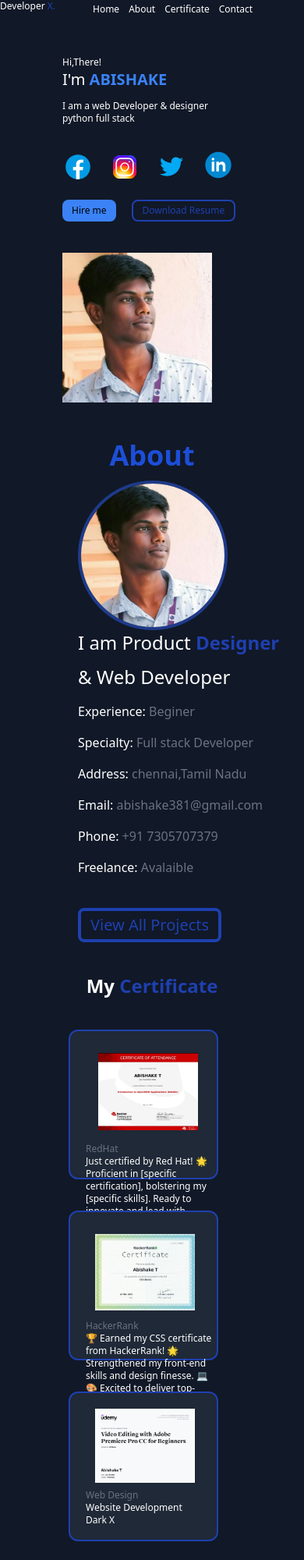
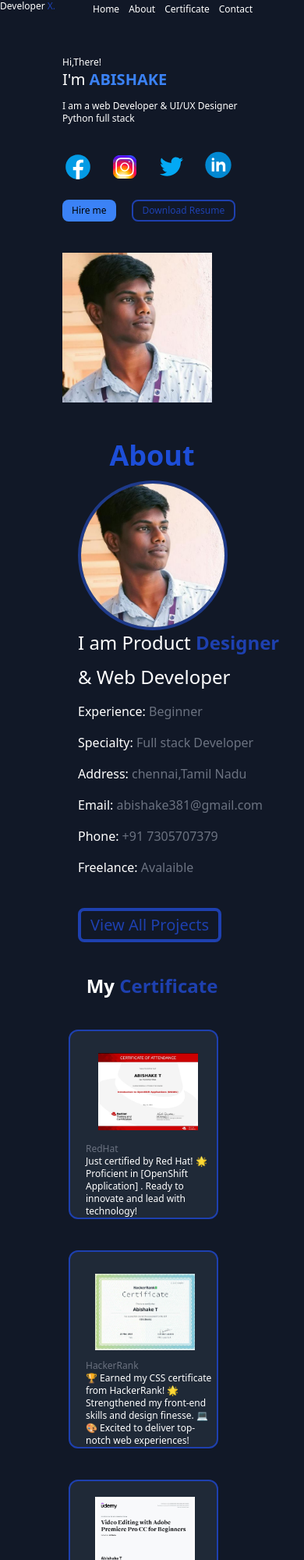
Before and after one commit to Abishake01/portfolio, a website: page index.html in a window 390 px wide. Shown: the top 2000 px of the page at 78% size. Drawn offline with nearby package versions, Linux system fonts and the light colour scheme.

Commit message:
Certificates added

```diff
--- a/index.html
+++ b/index.html
@@ -51,9 +51,9 @@
                         <h1 class="text-white text-xl md:text-5xl ml-10 ">I'm <span
                                 class="text-blue-500 font-bold">ABISHAKE </span>
                         </h1>
-                        <p class="text-white ml-10 mt-3 text-xs md:text-3xl"> I am a web Developer & designer
+                        <p class="text-white ml-10 mt-3 text-xs md:text-3xl"> I am a web Developer & UI/UX Designer
                         </p>
-                        <p class="text-white ml-10 text-xs md:text-3xl">python full stack
+                        <p class="text-white ml-10 text-xs md:text-3xl">Python full stack
                         </p>
                         <div class="flex gap-5 md:gap-10 pt-6 ml-10">
                             <a href="https://www.facebook.com/abishake.abishake.7758?mibextid=ZbWKwL">
@@ -176,7 +176,7 @@
                     <h1 class="text-white text-2xl md:text-5xl"> I am Product <span
                             class="text-blue-800 text-2xl md:text-5xl font-bold">Designer</span></h1>
                     <h1 class="text-white text-2xl md:text-5xl pt-3"> & Web Developer </h1>
-                    <h1 class="text-white pt-4">Experience: <span class="text-gray-500"> Beginer</span></h1>
+                    <h1 class="text-white pt-4">Experience: <span class="text-gray-500"> Beginner</span></h1>
                     <h1 class="text-white pt-4">Specialty: <span class="text-gray-500"> Full stack Developer</span></h1>
                     <h1 class="text-white pt-4">Address: <span class="text-gray-500"> chennai,Tamil Nadu</span></h1>
                     <h1 class="text-white pt-4">Email: <span class="text-gray-500"> abishake381@gmail.com </span></h1>
@@ -200,29 +200,29 @@
 
                 <div class="grid grid-cols-1 md:flex gap-10 pl-14 md:pl-28 pb-10 md:pb-20 ml-8">
                     <div
-                        class="md:h-96 md:w-96 h-48 w-48 bg-gray-800 rounded-xl border-2 md:rounded-2xl md:border-4 border-blue-800 pt-3 md:pt-5 ">
+                        class="md:h-full md:w-96 h-full w-48 bg-gray-800 rounded-xl border-2 md:rounded-2xl md:border-4 border-blue-800 pt-3 md:pt-5 ">
                         <div class="pl-5 md:pl-10 pt-4">
                             <img class=" h-26 w-32 md:h-52 md:w-60 ml-4 md:ml-7" src="red hat.jpg" alt="hacker image">
                         </div>
 
                         <h1 class="pl-5 md:pl-10 text-gray-500 text-xs md:text-xl mt-4 md:mt-8">RedHat</h1>
-                        <h2 class="pl-5 md:pl-10 text-white text-xs md:text-2xl"> Just certified by Red Hat! 🌟 Proficient in [specific certification], bolstering my [specific skills]. Ready to innovate and lead with technology! </h2>
+                        <h2 class="pl-5 md:pl-10 text-white text-xs md:text-2xl"> Just certified by Red Hat! 🌟 Proficient in [OpenShift Application] . Ready to innovate and lead with technology! </h2>
                     </div>
                     <div
-                        class="h-48 w-48 md:h-96 md:w-96 bg-gray-800 rounded-xl border-2 md:rounded-2xl md:border-4 border-blue-800 pt-3 md:pt-5">
+                        class="h-full w-48 md:h-full md:w-96 bg-gray-800 rounded-xl border-2 md:rounded-2xl md:border-4 border-blue-800 pt-3 md:pt-5">
                         <div class="pl-5 md:pl-10 pt-4">
                             <img class=" h-26 w-32 md:h-52 md:w-64 ml-3 md:ml-7" src="css certificate.jpg" alt="hacker image">
                         </div>
                         <h1 class="pl-5 md:pl-10 text-gray-500 text-xs md:text-xl mt-3 md:mt-8">HackerRank </h1>
-                        <h2 class="pl-5 md:pl-10 text-white text-xs md:text-2xl">🏆 Earned my CSS certificate from HackerRank! 🌟 Strengthened my front-end skills and design finesse. 💻🎨 Excited to deliver top-notch web experiences! <br> Dark X</h2>
+                        <h2 class="pl-5 md:pl-10 text-white text-xs md:text-2xl">🏆 Earned my CSS certificate from HackerRank! 🌟 Strengthened my front-end skills and design finesse. 💻🎨 Excited to deliver top-notch web experiences!</h2>
                     </div>
                     <div
-                        class="md:h-full md:w-96 h-48 w-48 bg-gray-800 rounded-xl border-2 md:rounded-2xl md:border-4 border-blue-800 pt-1 md:pt-5">
+                        class="md:h-full md:w-96 h-full w-48 bg-gray-800 rounded-xl border-2 md:rounded-2xl md:border-4 border-blue-800 pt-1 md:pt-5">
                         <div class="pl-5 md:pl-10  pt-4">
                             <img class="md:h-52 md:w-60 h-26 w-32 ml-3 md:ml-7" src="udemys.jpg" alt="hacker image">
                         </div>
-                        <h1 class="pl-5 md:pl-10 text-gray-500 text-xs md:text-xl mt-2 md:mt-8">Web Design</h1>
-                        <h2 class="pl-5 md:pl-10  text-white text-xs md:text-2xl">Website Development <br> Dark X</h2>
+                        <h1 class="pl-5 md:pl-10 text-gray-500 text-xs md:text-xl mt-2 md:mt-8">Udemy</h1>
+                        <h2 class="pl-5 md:pl-10  text-white text-xs md:text-2xl">🏅 Completed [Video Editing] on Udemy! 🌟 Strengthened skills in [Design], ready to apply expertise in [UI/UX Designer]. 💻</h2>
                     </div>
                 </div>
             </div>
@@ -254,16 +254,7 @@
                     </div>
                 </div>
             </div>
-            <div class="md:h-96 md:w-96 h-48 w-48 bg-gray-800 rounded-xl border-2 md:rounded-2xl md:border-4 border-blue-800 pt-3 md:pt-5 ">
-                        <div class="pl-5 md:pl-10 pt-4">
-                            <img class=" h-26 w-32 md:h-52 md:w-60 ml-4 md:ml-7" src="red hat.jpg" alt="hacker image">
-                        </div>
-                        <h1 class="pl-5 md:pl-10 text-gray-500 text-xs md:text-xl mt-4 md:mt-8">RedHat</h1>
-                        <h1 class="pl-5 md:pl-10 text-white text-xs md:text-2xl"> Just certified by Red Hat! 🌟 Proficient in [specific certification], bolstering my [specific skills]. Ready to innovate and lead with technology! </h1>
 
-
-                    </div>
-        </section>
     </main>
 
 </body>
```
